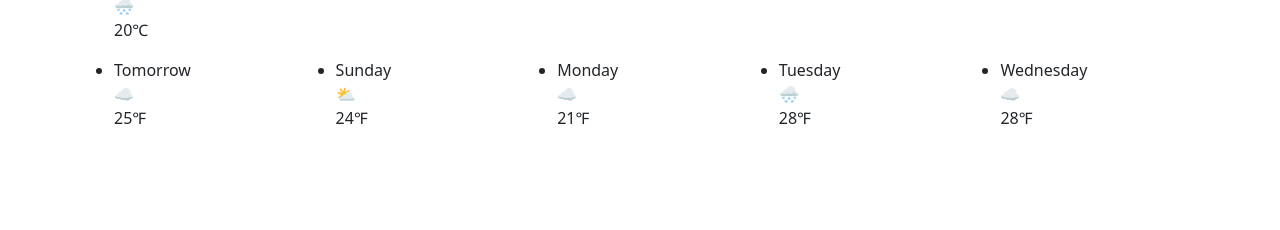
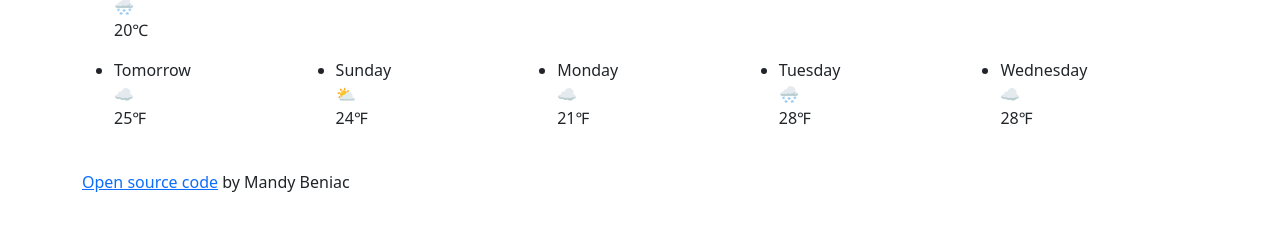
Before and after one commit to mbeniac/weather-app-mandyb, a website built with Parcel: page index.html in a window 1280 px wide. Shown: the part 280-510 px from the top of the page. Built offline with nearby package versions, Linux system fonts and the light colour scheme.

Commit message:
add link

```diff
--- a/index.html
+++ b/index.html
@@ -72,6 +72,8 @@
   <li>Wednesday<div>☁</div><div>28℉</div></li></div>
     </div>
 </ul>
+</br>
+<a href="https://github.com/mbeniac/weather-app-mandyb">Open source code</a> by Mandy Beniac
 
 </br>
     <script src="src/index.js"></script>
```
